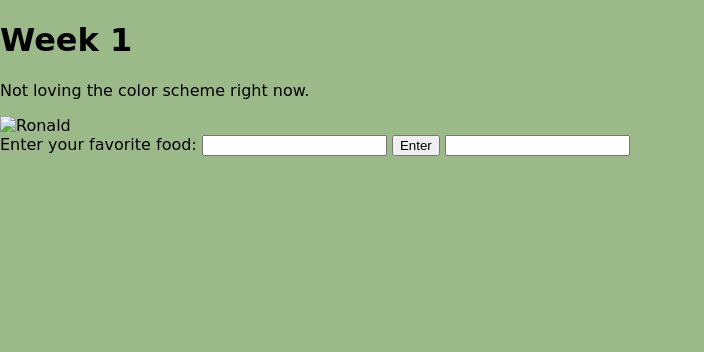
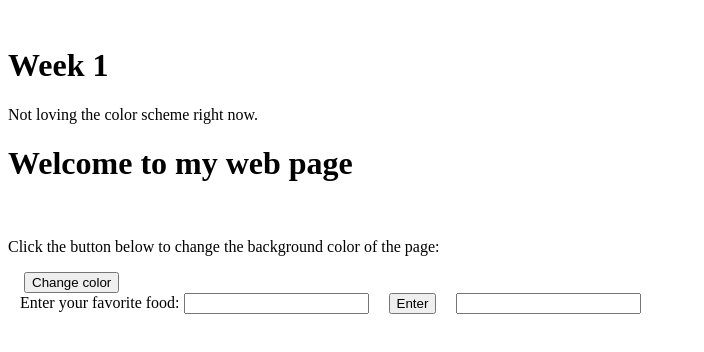
Before and after one commit to Rishith-Allam/rishith-allam.github.io, a plain HTML site: page index.html in a window 1280 px wide. Shown: the whole page, without its empty margins (0-704 px from the left). Drawn offline with Linux system fonts and the light colour scheme.

Commit message:
Update index.html

```diff
--- a/index.html
+++ b/index.html
@@ -5,7 +5,13 @@
     <meta http-equiv="X-UA-Compatible" content="IE=edge">
     <meta name="viewport" content="width=device-width, initial-scale=1.0">
     <title>Rishi Allam Webpage</title>
+    <script>
+        function changeColor() {
+          document.body.style.backgroundColor = "red";
+        }
+      </script>
     <style>
+
 
 body {
                 font-family: cursive;
@@ -15,12 +21,18 @@ body {
             }
 
 
+
     </style>
 </head>
 <body>
     <h1>Week 1</h1>
 <p>Not loving the color scheme right now.</p>
-<img src="mcpepe.png" alt="Ronald" width="200" height="150">
+
+
+<h1>Welcome to my web page</h1>
+    <p>Click the button below to change the background color of the page:</p>
+    <button onclick="changeColor()">Change color</button>
+
 
 <form onSubmit="return false;">
    Enter your favorite food:
@@ -28,7 +40,5 @@ body {
     <input type="button" value="Enter" onclick="this.form.output.value=' Your favorite food is '+this.form.input.value;">
     <input type="text" name="output">
 </form>
-
-
 </body>
 </html>
```
Lines whose indentation alone changed are shown as unchanged.
